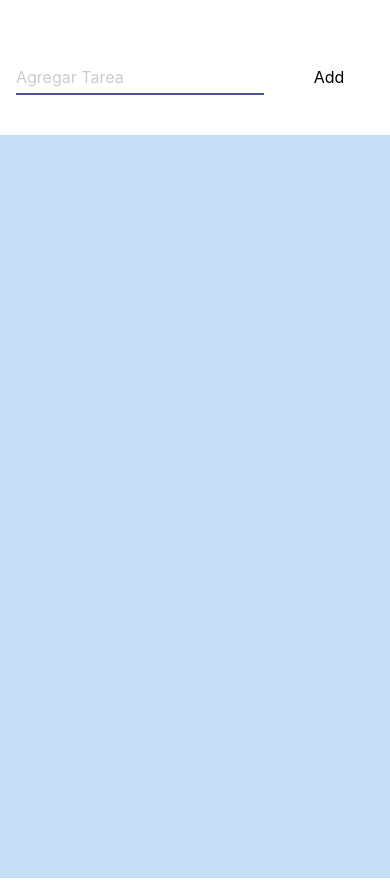
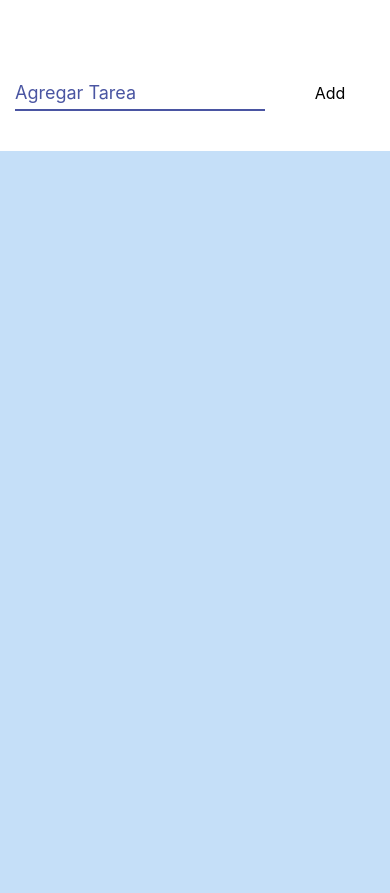
Before and after one commit to martin-centurion/desafiouno_centurion, a React Native app: screen / in a window 390 px wide. Built offline with nearby package versions, Linux system fonts and the light colour scheme.

Commit message:
edit component header

```diff
--- a/src/components/TopBar.jsx
+++ b/src/components/TopBar.jsx
@@ -36,7 +36,7 @@ export default TopBar
 
 const styles = StyleSheet.create({
     view1: {
-        height: "20%",
+        minHeight: 200,
         flexDirection: "row",
         gap: 20,
         paddingHorizontal: 40,
@@ -50,8 +50,8 @@ const styles = StyleSheet.create({
         height: 35,
         borderBottomColor: "#4A55A2",
         borderBottomWidth: 2,
-        color: "#cccccc",
-        fontSize: 16
+        color: "#4A55A2",
+        fontSize: 18
     },
     button: {
         height: 35,
```
